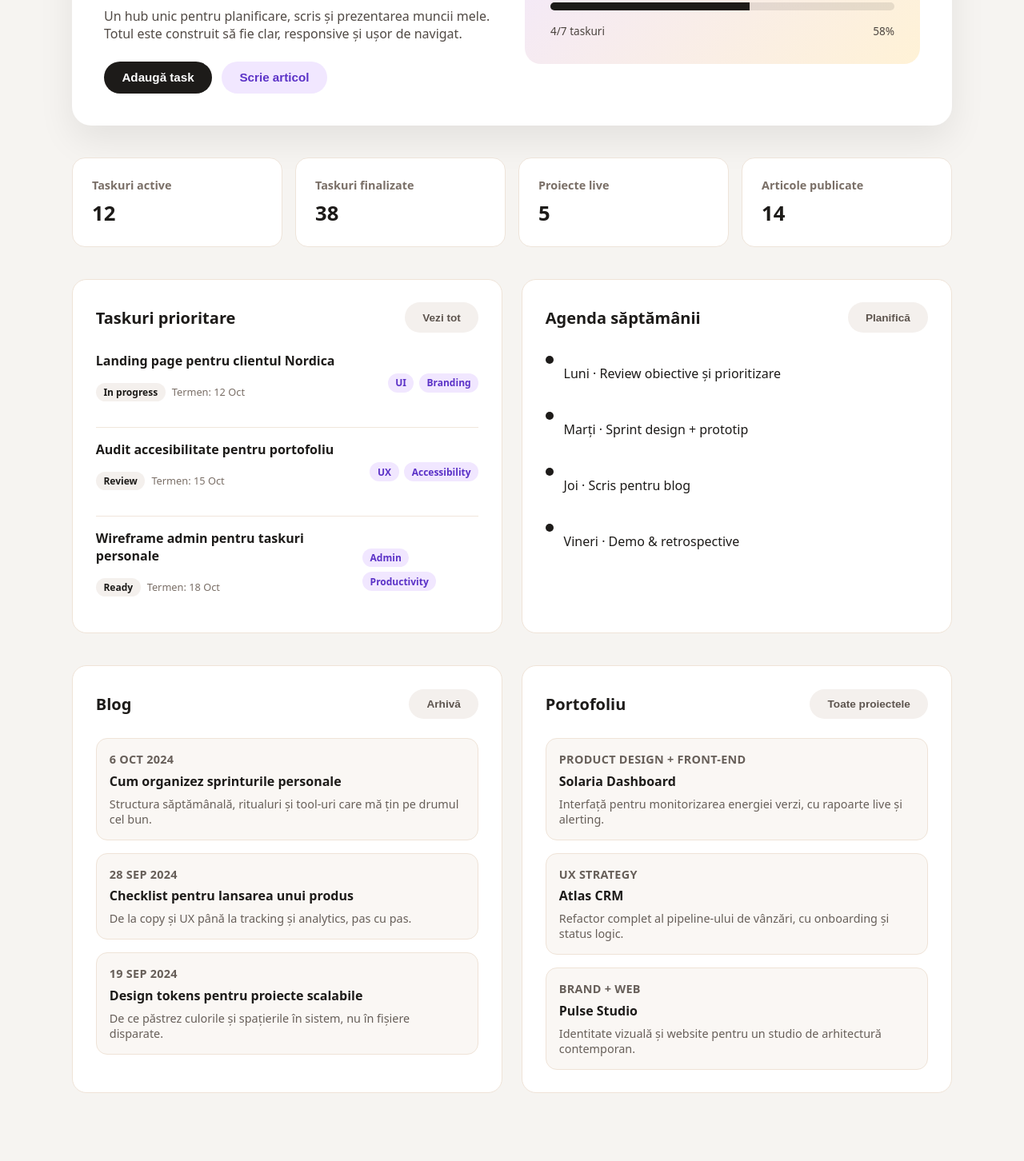
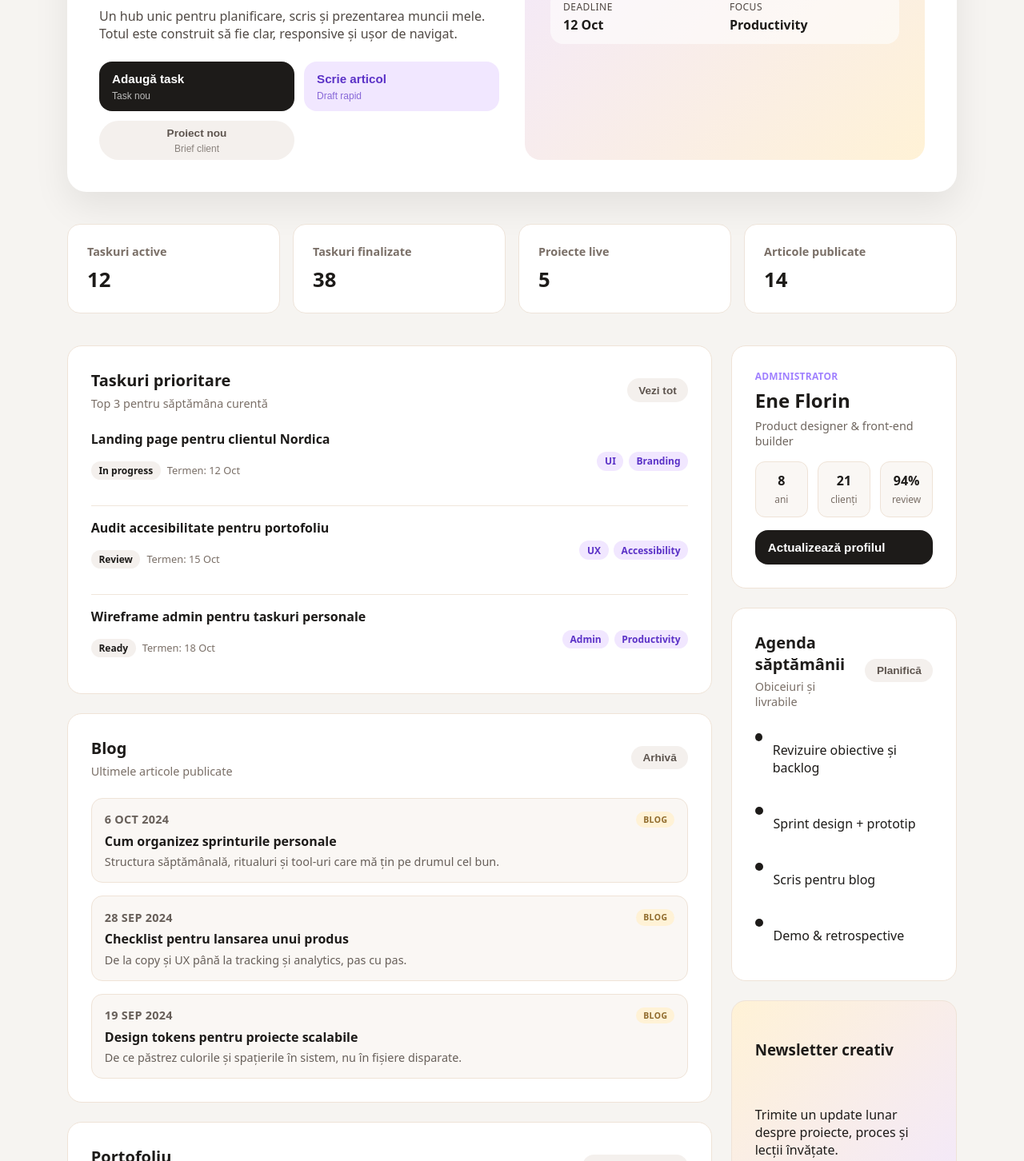
Before and after one commit to eneflorian1/eneflorin.com, a Next.js app: page / in a window 1280 px wide. Shown: the part 298-1750 px from the top of the page at 80% size. Built offline with nearby package versions, Linux system fonts and the light colour scheme.

Commit message:
Revamp home layout for admin dashboard

```diff
--- a/app/page.tsx
+++ b/app/page.tsx
@@ -62,10 +62,24 @@ const projects = [
   },
 ];
 
+const quickLinks = [
+  { label: 'Adaugă task', sub: 'Task nou', tone: 'primary' },
+  { label: 'Scrie articol', sub: 'Draft rapid', tone: 'secondary' },
+  { label: 'Proiect nou', sub: 'Brief client', tone: 'ghost' },
+];
+
+const weeklyFocus = [
+  'Revizuire obiective și backlog',
+  'Sprint design + prototip',
+  'Scris pentru blog',
+  'Demo & retrospective',
+];
+
 export default function Home() {
   return (
     <main className="page">
       <header className="hero">
+        <div className="heroContent">
           <div>
             <p className="pill">Admin personal • Blog • Portofoliu</p>
             <h1>Salut! Aici îmi gestionez taskurile și îmi public proiectele.</h1>
@@ -73,20 +87,38 @@ export default function Home() {
               Un hub unic pentru planificare, scris și prezentarea muncii mele. Totul este construit să fie
               clar, responsive și ușor de navigat.
             </p>
+          </div>
           <div className="heroActions">
-            <button className="primary">Adaugă task</button>
-            <button className="secondary">Scrie articol</button>
+            {quickLinks.map((link) => (
+              <button key={link.label} className={link.tone}>
+                <span>{link.label}</span>
+                <small>{link.sub}</small>
+              </button>
+            ))}
           </div>
         </div>
+
         <div className="heroCard">
+          <div>
             <h2>Focus astăzi</h2>
             <p>Finalizează wireframe-ul pentru dashboardul de taskuri și pregătește brief-ul pentru blog.</p>
+          </div>
           <div className="progress">
             <span />
           </div>
           <div className="progressMeta">
             <span>4/7 taskuri</span>
             <span>58%</span>
+          </div>
+          <div className="heroMeta">
+            <div>
+              <p>Deadline</p>
+              <strong>12 Oct</strong>
+            </div>
+            <div>
+              <p>Focus</p>
+              <strong>Productivity</strong>
+            </div>
           </div>
         </div>
       </header>
@@ -100,10 +132,14 @@ export default function Home() {
         ))}
       </section>
 
-      <section className="grid">
+      <section className="content">
+        <div className="main">
           <div className="panel">
             <div className="panelHeader">
+              <div>
                 <h2>Taskuri prioritare</h2>
+                <p>Top 3 pentru săptămâna curentă</p>
+              </div>
               <button className="ghost">Vezi tot</button>
             </div>
             <div className="taskList">
@@ -128,35 +164,19 @@ export default function Home() {
 
           <div className="panel">
             <div className="panelHeader">
-            <h2>Agenda săptămânii</h2>
-            <button className="ghost">Planifică</button>
+              <div>
+                <h2>Blog</h2>
+                <p>Ultimele articole publicate</p>
               </div>
-          <div className="timeline">
-            {[
-              'Luni · Review obiective și prioritizare',
-              'Marți · Sprint design + prototip',
-              'Joi · Scris pentru blog',
-              'Vineri · Demo & retrospective',
-            ].map((item) => (
-              <div key={item} className="timelineItem">
-                <span className="dot" />
-                <p>{item}</p>
-              </div>
-            ))}
-          </div>
-        </div>
-      </section>
-
-      <section className="grid">
-        <div className="panel">
-          <div className="panelHeader">
-            <h2>Blog</h2>
               <button className="ghost">Arhivă</button>
             </div>
             <div className="cardList">
               {posts.map((post) => (
                 <article key={post.title} className="card">
+                  <div className="cardHeader">
                     <p className="meta">{post.date}</p>
+                    <span className="badge">Blog</span>
+                  </div>
                   <h3>{post.title}</h3>
                   <p>{post.description}</p>
                 </article>
@@ -166,29 +186,90 @@ export default function Home() {
 
           <div className="panel">
             <div className="panelHeader">
+              <div>
                 <h2>Portofoliu</h2>
+                <p>Proiecte active și livrate recent</p>
+              </div>
               <button className="ghost">Toate proiectele</button>
             </div>
             <div className="cardList">
               {projects.map((project) => (
                 <article key={project.title} className="card">
+                  <div className="cardHeader">
                     <p className="meta">{project.role}</p>
+                    <span className="badge">Live</span>
+                  </div>
                   <h3>{project.title}</h3>
                   <p>{project.summary}</p>
                 </article>
               ))}
             </div>
           </div>
+        </div>
+
+        <aside className="sidebar">
+          <div className="panel profile">
+            <div>
+              <p className="meta">Administrator</p>
+              <h2>Ene Florin</h2>
+              <p className="muted">Product designer & front-end builder</p>
+            </div>
+            <div className="profileStats">
+              <div>
+                <strong>8</strong>
+                <span>ani</span>
+              </div>
+              <div>
+                <strong>21</strong>
+                <span>clienți</span>
+              </div>
+              <div>
+                <strong>94%</strong>
+                <span>review</span>
+              </div>
+            </div>
+            <button className="primary">Actualizează profilul</button>
+          </div>
+
+          <div className="panel">
+            <div className="panelHeader">
+              <div>
+                <h2>Agenda săptămânii</h2>
+                <p>Obiceiuri și livrabile</p>
+              </div>
+              <button className="ghost">Planifică</button>
+            </div>
+            <div className="timeline">
+              {weeklyFocus.map((item) => (
+                <div key={item} className="timelineItem">
+                  <span className="dot" />
+                  <p>{item}</p>
+                </div>
+              ))}
+            </div>
+          </div>
+
+          <div className="panel callout">
+            <h3>Newsletter creativ</h3>
+            <p>Trimite un update lunar despre proiecte, proces și lecții învățate.</p>
+            <button className="secondary">Creează draft</button>
+          </div>
+        </aside>
       </section>
 
       <style jsx>{`
         :global(body) {
           background: #f6f4f1;
           color: #1d1b19;
+          font-family: 'Inter', system-ui, -apple-system, sans-serif;
+        }
+
+        * {
+          box-sizing: border-box;
         }
 
         .page {
-          max-width: 1100px;
+          max-width: 1160px;
           margin: 0 auto;
           padding: 3.5rem 1.5rem 5rem;
           display: flex;
@@ -200,11 +281,18 @@ export default function Home() {
           display: grid;
           grid-template-columns: repeat(auto-fit, minmax(260px, 1fr));
           gap: 2rem;
-          align-items: center;
+          align-items: stretch;
           background: #ffffff;
           padding: 2.5rem;
           border-radius: 24px;
           box-shadow: 0 18px 45px rgba(15, 15, 15, 0.08);
+        }
+
+        .heroContent {
+          display: flex;
+          flex-direction: column;
+          justify-content: space-between;
+          gap: 1.5rem;
         }
 
         .pill {
@@ -228,23 +316,39 @@ export default function Home() {
         .subtitle {
           font-size: 1rem;
           color: #514a45;
-          margin-bottom: 1.5rem;
+          margin-bottom: 0;
           max-width: 520px;
         }
 
         .heroActions {
-          display: flex;
-          flex-wrap: wrap;
+          display: grid;
+          grid-template-columns: repeat(auto-fit, minmax(160px, 1fr));
           gap: 0.75rem;
         }
 
         button {
           border: none;
-          border-radius: 999px;
-          padding: 0.7rem 1.4rem;
+          border-radius: 16px;
+          padding: 0.8rem 1rem;
           font-weight: 600;
           cursor: pointer;
           font-size: 0.95rem;
+          display: flex;
+          flex-direction: column;
+          align-items: flex-start;
+          gap: 0.35rem;
+          transition: transform 0.2s ease, box-shadow 0.2s ease;
+        }
+
+        button small {
+          font-size: 0.75rem;
+          font-weight: 500;
+          opacity: 0.7;
+        }
+
+        button:hover {
+          transform: translateY(-2px);
+          box-shadow: 0 12px 24px rgba(15, 15, 15, 0.12);
         }
 
         .primary {
@@ -261,6 +365,14 @@ export default function Home() {
           background: #f4f0ed;
           color: #5d544e;
           font-size: 0.85rem;
+          padding: 0.45rem 0.9rem;
+          border-radius: 999px;
+          align-items: center;
+        }
+
+        .ghost:hover {
+          transform: none;
+          box-shadow: none;
         }
 
         .heroCard {
@@ -273,8 +385,13 @@ export default function Home() {
         }
 
         .heroCard h2 {
+          margin: 0 0 0.5rem;
+          font-size: 1.3rem;
+        }
+
+        .heroCard p {
           margin: 0;
-          font-size: 1.3rem;
+          color: #4f4641;
         }
 
         .progress {
@@ -297,6 +414,22 @@ export default function Home() {
           justify-content: space-between;
           font-size: 0.85rem;
           color: #4b443f;
+        }
+
+        .heroMeta {
+          display: grid;
+          grid-template-columns: repeat(auto-fit, minmax(120px, 1fr));
+          gap: 0.75rem;
+          background: rgba(255, 255, 255, 0.6);
+          border-radius: 16px;
+          padding: 0.8rem 1rem;
+        }
+
+        .heroMeta p {
+          margin: 0 0 0.2rem;
+          font-size: 0.75rem;
+          text-transform: uppercase;
+          letter-spacing: 0.04em;
         }
 
         .stats {
@@ -324,9 +457,21 @@ export default function Home() {
           font-size: 1.6rem;
         }
 
-        .grid {
+        .content {
           display: grid;
-          grid-template-columns: repeat(auto-fit, minmax(280px, 1fr));
+          grid-template-columns: minmax(0, 1fr) minmax(260px, 0.35fr);
+          gap: 1.5rem;
+        }
+
+        .main {
+          display: flex;
+          flex-direction: column;
+          gap: 1.5rem;
+        }
+
+        .sidebar {
+          display: flex;
+          flex-direction: column;
           gap: 1.5rem;
         }
 
@@ -350,6 +495,12 @@ export default function Home() {
         .panelHeader h2 {
           margin: 0;
           font-size: 1.25rem;
+        }
+
+        .panelHeader p {
+          margin: 0.35rem 0 0;
+          color: #7a6f67;
+          font-size: 0.9rem;
         }
 
         .taskList {
@@ -439,10 +590,20 @@ export default function Home() {
           padding: 1rem;
           border-radius: 14px;
           border: 1px solid #efe3d7;
+          display: flex;
+          flex-direction: column;
+          gap: 0.35rem;
+        }
+
+        .cardHeader {
+          display: flex;
+          align-items: center;
+          justify-content: space-between;
+          gap: 0.5rem;
         }
 
         .card h3 {
-          margin: 0.4rem 0 0.5rem;
+          margin: 0;
           font-size: 1rem;
         }
 
@@ -458,9 +619,77 @@ export default function Home() {
           text-transform: uppercase;
           color: #a081ff;
           font-weight: 700;
+          margin: 0;
+        }
+
+        .badge {
+          background: #fff2d6;
+          color: #8f6a2b;
+          font-size: 0.65rem;
+          padding: 0.2rem 0.55rem;
+          border-radius: 999px;
+          font-weight: 700;
+          text-transform: uppercase;
+          letter-spacing: 0.04em;
+        }
+
+        .profile {
+          gap: 1rem;
+        }
+
+        .profile h2 {
+          margin: 0.3rem 0 0.4rem;
+        }
+
+        .profile .muted {
+          margin: 0;
+          color: #6f665f;
+          font-size: 0.9rem;
+        }
+
+        .profileStats {
+          display: grid;
+          grid-template-columns: repeat(3, 1fr);
+          gap: 0.75rem;
+        }
+
+        .profileStats div {
+          background: #faf7f4;
+          border-radius: 12px;
+          padding: 0.75rem;
+          text-align: center;
+          border: 1px solid #efe3d7;
+        }
+
+        .profileStats strong {
+          font-size: 1rem;
+          display: block;
+        }
+
+        .profileStats span {
+          font-size: 0.75rem;
+          color: #7a6f67;
+        }
+
+        .callout {
+          background: linear-gradient(135deg, #fff2d6, #f1e7ff);
+        }
+
+        @media (max-width: 980px) {
+          .content {
+            grid-template-columns: 1fr;
+          }
+
+          .sidebar {
+            order: -1;
+          }
         }
 
         @media (max-width: 720px) {
+          .page {
+            padding: 2.5rem 1.2rem 4rem;
+          }
+
           .hero {
             padding: 2rem;
           }
@@ -473,6 +702,31 @@ export default function Home() {
           .tags {
             align-self: flex-start;
           }
+
+          .panelHeader {
+            flex-direction: column;
+            align-items: flex-start;
+          }
+
+          button {
+            width: 100%;
+            align-items: center;
+            text-align: center;
+          }
+
+          .heroActions {
+            grid-template-columns: 1fr;
+          }
+        }
+
+        @media (max-width: 520px) {
+          .heroMeta {
+            grid-template-columns: 1fr;
+          }
+
+          .profileStats {
+            grid-template-columns: 1fr;
+          }
         }
       `}</style>
     </main>
```
Lines whose indentation alone changed are shown as unchanged.
